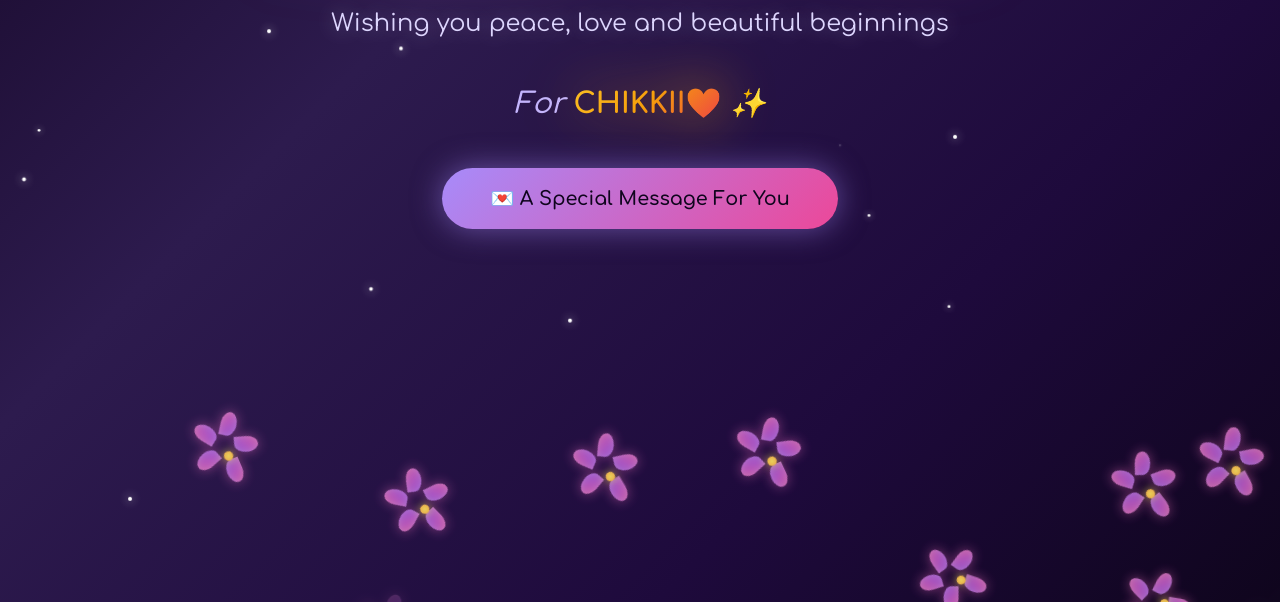
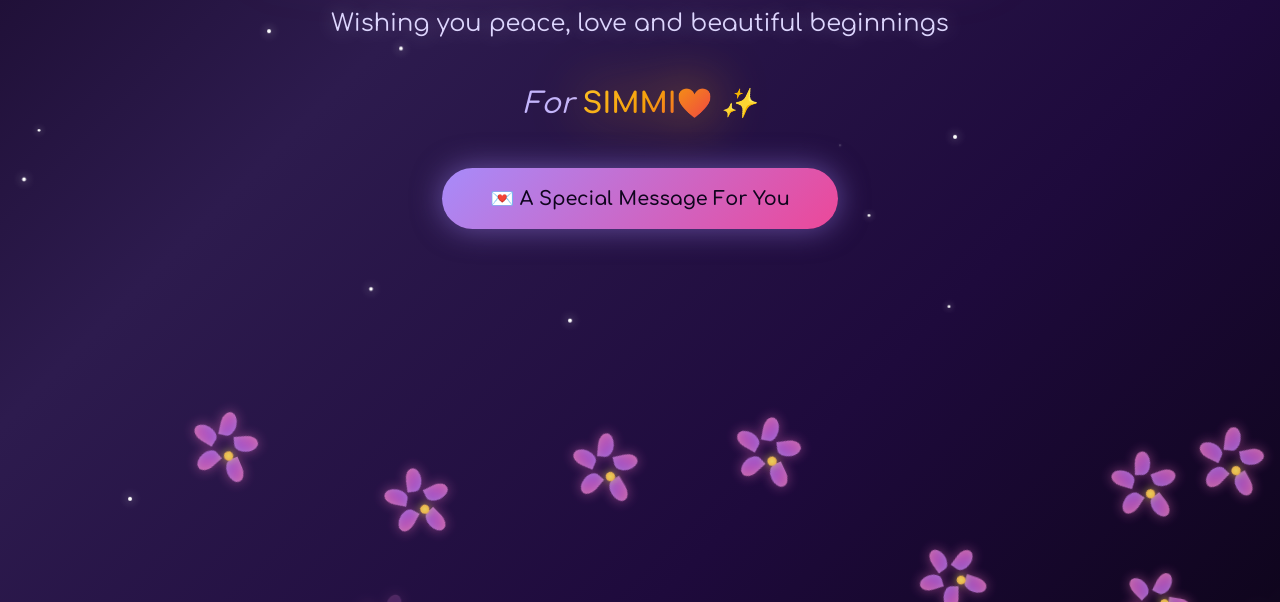
Before and after one commit to Himanshh07/wiishh, a plain HTML site: page index.html in a window 1280 px wide. Shown: the part 198-800 px from the top of the page. Drawn offline with Linux system fonts and the light colour scheme.

Commit message:
Update index.html

```diff
--- a/index.html
+++ b/index.html
@@ -475,7 +475,7 @@
 
             <!-- Personalized dedication -->
             <div class="dedication">
-                For <span class="name">CHIKKII❤️</span> ✨
+                For <span class="name">SIMMI❤️</span> ✨
             </div>
 
             <!-- Interactive reveal button -->
```
